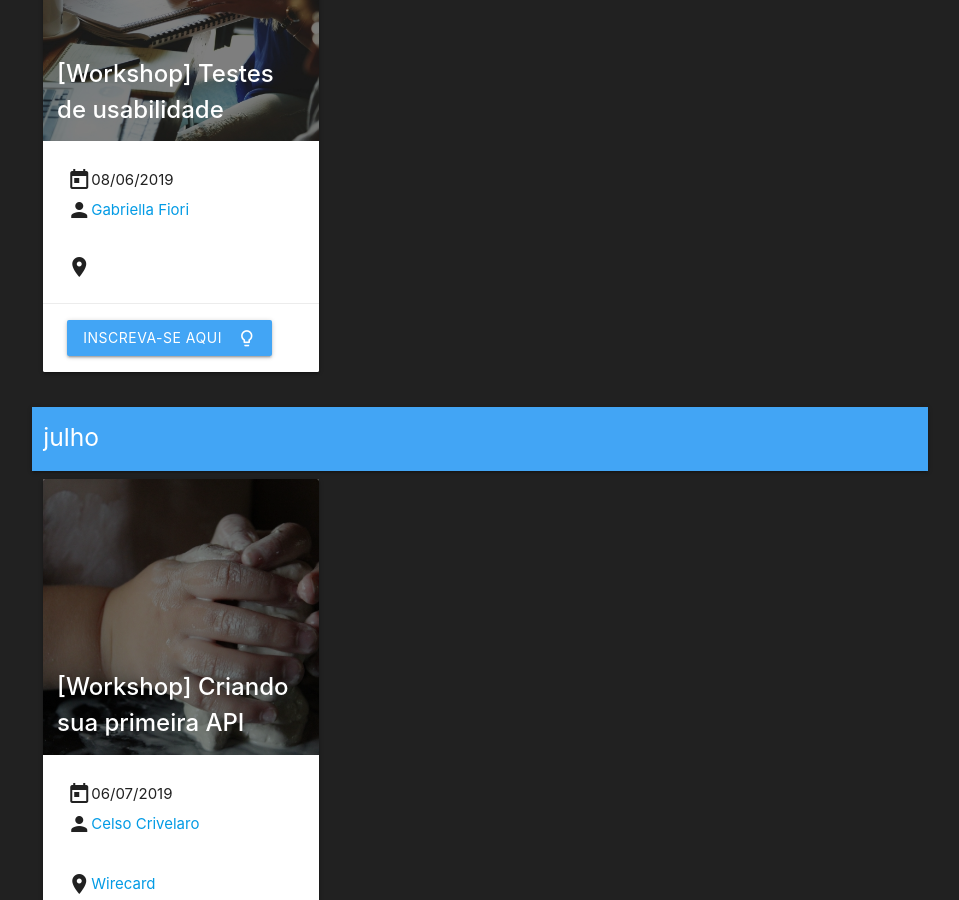
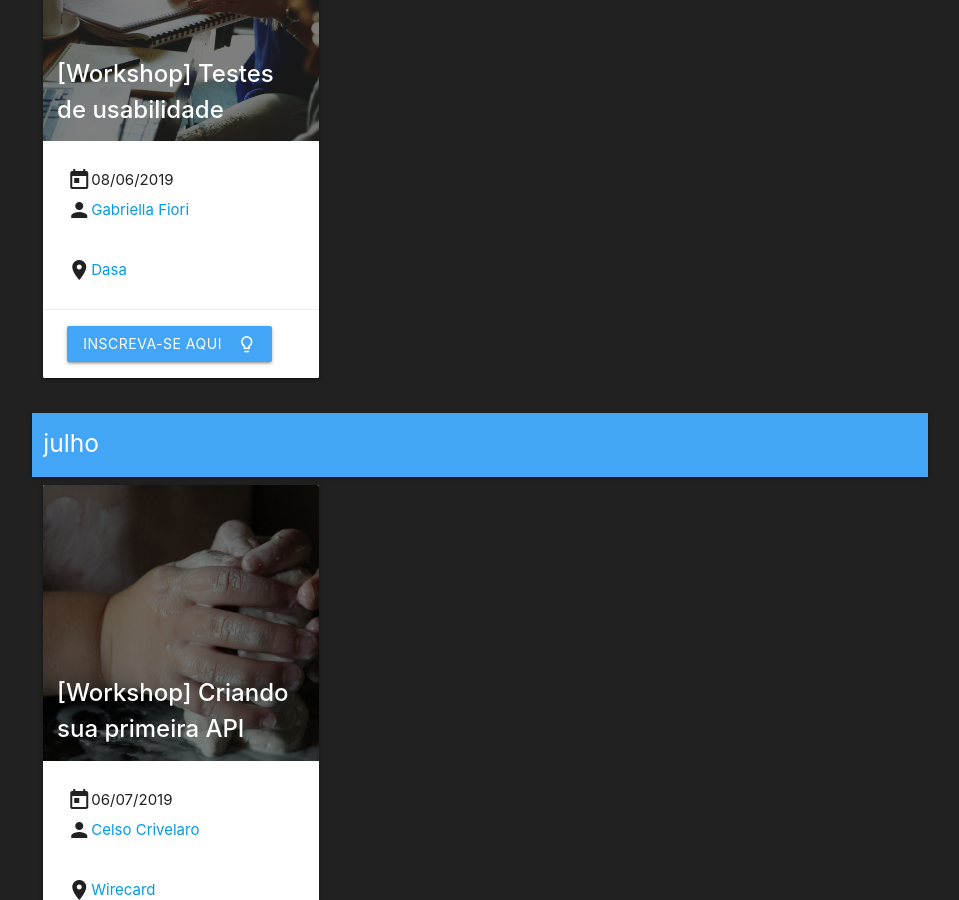
Before and after one commit to qasampameeting/qasampameeting.github.io, a Jekyll site: the page built from events.md, in a window 1280 px wide and 900 px high, scrolled down 1666 px. Shown: the whole window, without its empty margins (160-1119 px from the left). Built offline with Jekyll 4.4.1, drawn with Linux system fonts in a browser that asks for light colours; nearby versions of some CDN libraries.

Commit message:
June event update

```diff
--- a/_data/events.yml
+++ b/_data/events.yml
@@ -23,6 +23,9 @@ maio:
 junho:
   - date: 08-06-2019
     title: "[Workshop] Testes de usabilidade"
+    place:
+      name: Dasa
+      map_link: https://goo.gl/maps/f1aFz13eTnn
     image: 08-06-2019.jpg
     speaker:
       - gabriellafiori
```
